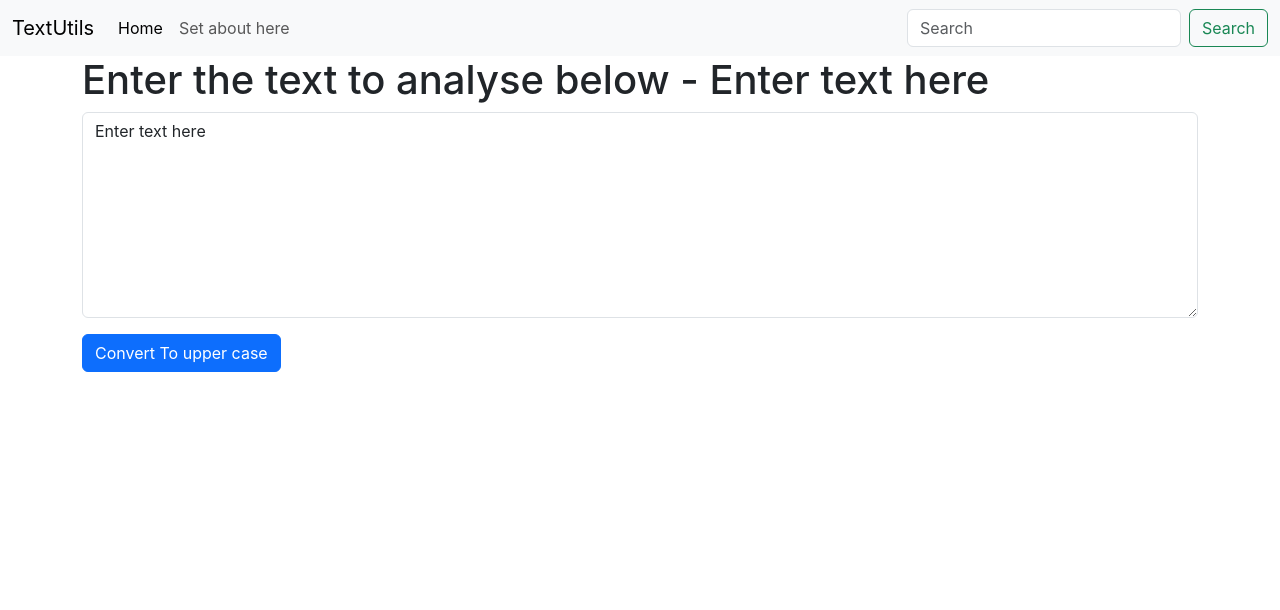
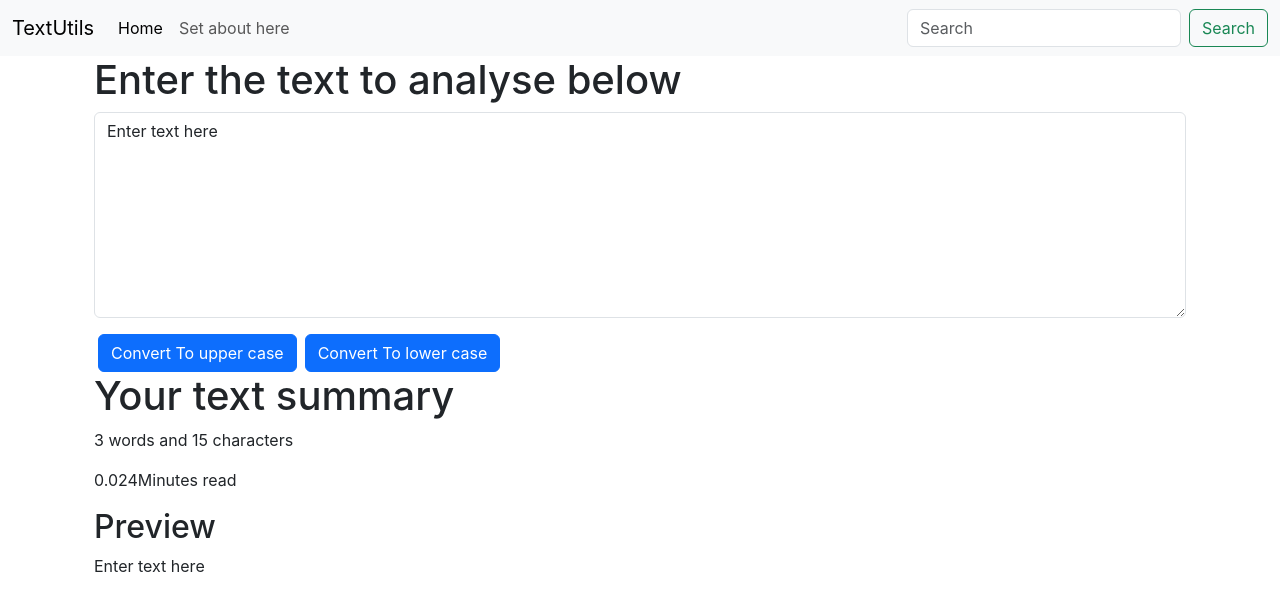
Before and after one commit to Divyanshu9794/react_harry, a React (Create React App) app: page / in a window 1280 px wide. Shown: the top 610 px of the page. Built offline with nearby package versions, Linux system fonts and the light colour scheme.

Commit message:
Update TextForm.js

```diff
--- a/src/components/TextForm.js
+++ b/src/components/TextForm.js
@@ -11,11 +11,17 @@
 
     setText(newtext)
   }
+  const handleloclick = () =>{
+    let newtext = text.toLowerCase();
+
+    setText(newtext)
+  }
 
   return (
-    <div>
+    <>
+        <div className="container">
       <h1>
-        {props.heading} - {text}
+        {props.heading}
       </h1>
       <div className="mb-3">
 
@@ -24,7 +30,17 @@
           onChange={handleTextChange}
         ></textarea>
       </div>
-      <button className="btn btn-primary" onClick={handleupclick}>Convert To upper case</button>
+      <button className="btn btn-primary mx-1" onClick={handleupclick}>Convert To upper case</button>
+      <button className="btn btn-primary mx-1 " onClick={handleloclick}>Convert To lower case</button>
     </div>
+    <div className="container" my-3>
+        <h1>Your text summary </h1>
+        <p>{text.split(" ").length } words and {text.length} characters</p>
+        <p>{0.008 * text.split(" ").length}Minutes read</p>
+        <h2>Preview</h2>
+        <p>{text}</p>
+    </div>
+
+    </>
   );
 }
```
